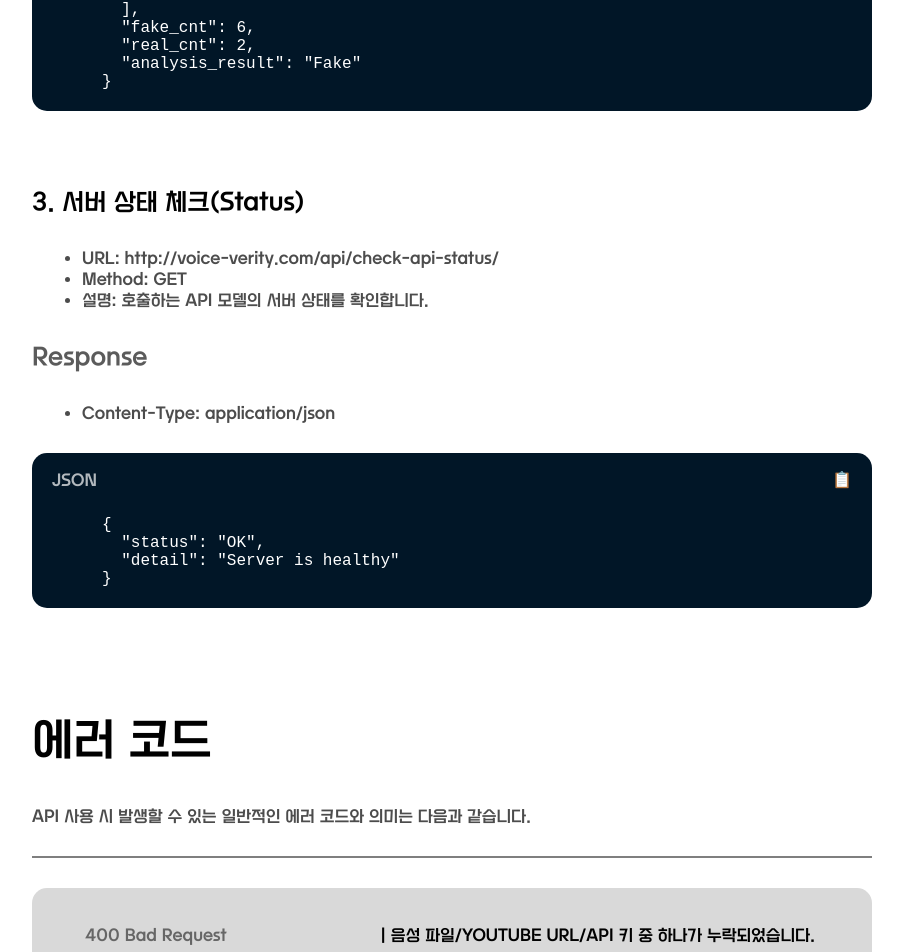
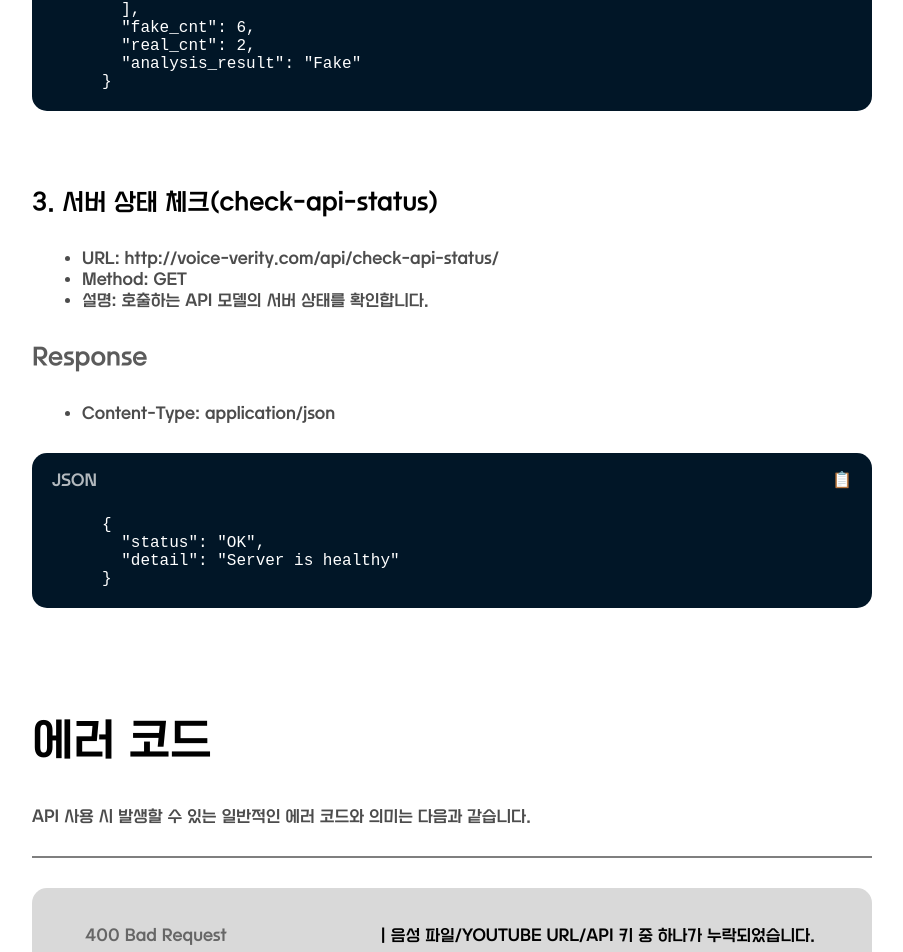
Before and after one commit to kyudori/KT_AIVLE_School_Big_Project, a Next.js app in the folder frontend/: page /docs in a window 1280 px wide. Shown: the part 4513-5465 px from the top of the page, without its empty margins (368-1271 px from the left). Built offline with nearby package versions, Linux system fonts and the light colour scheme.

Commit message:
docs
Signed-off-by: Han Kyuhyun <khh5345@naver.com>

```diff
--- a/frontend/pages/docs.js
+++ b/frontend/pages/docs.js
@@ -408,7 +408,7 @@ Value: Bearer YOUR_API_KEY`)
 </div>
               <div style={{ height: "50px" }} />
 
-              <h3>3. 서버 상태 체크(Status)</h3>
+              <h3>3. 서버 상태 체크(check-api-status)</h3>
               <ul>
                 <li>URL: http://voice-verity.com/api/check-api-status/</li>
                 <li>Method: GET</li>
```
